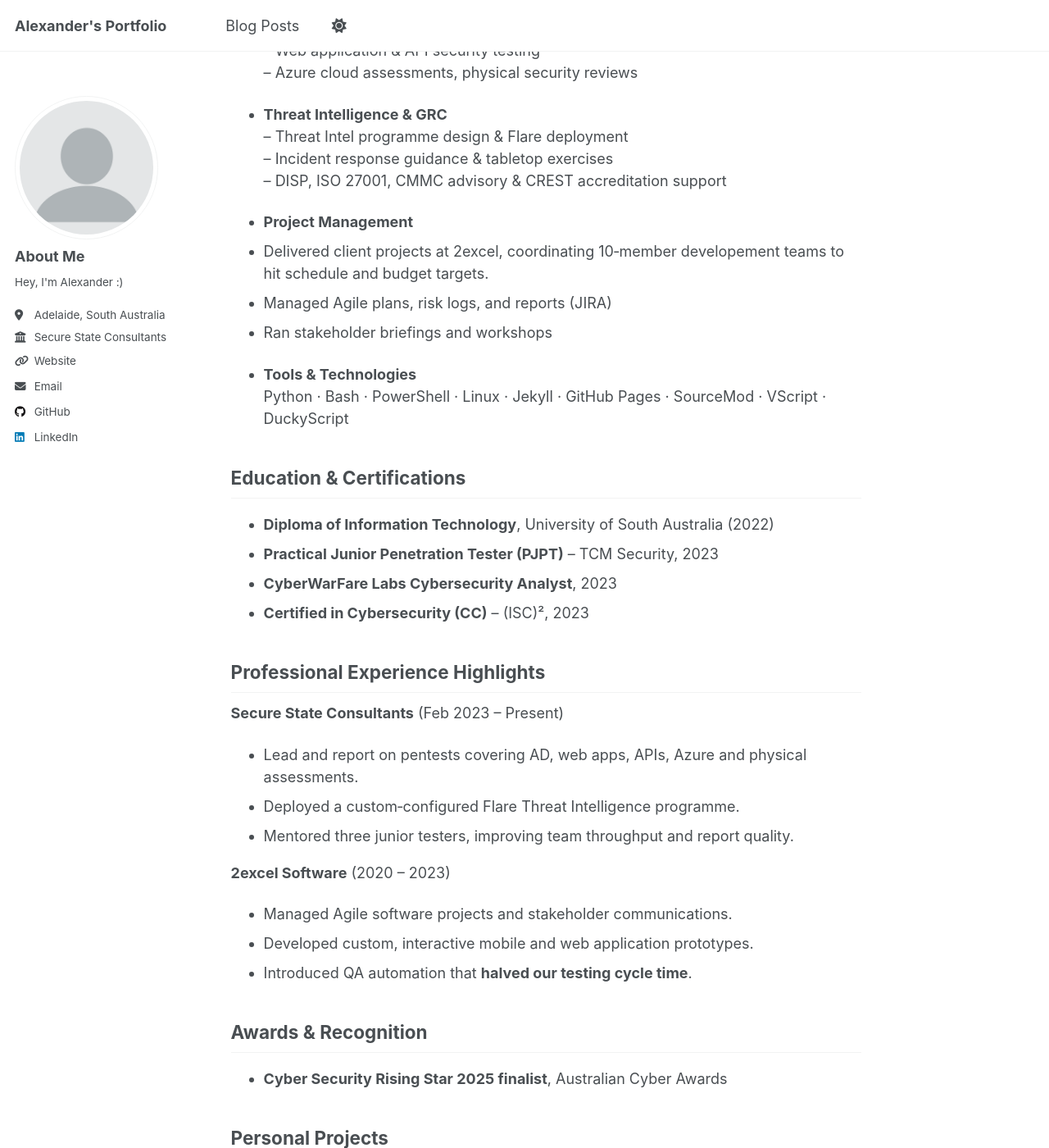
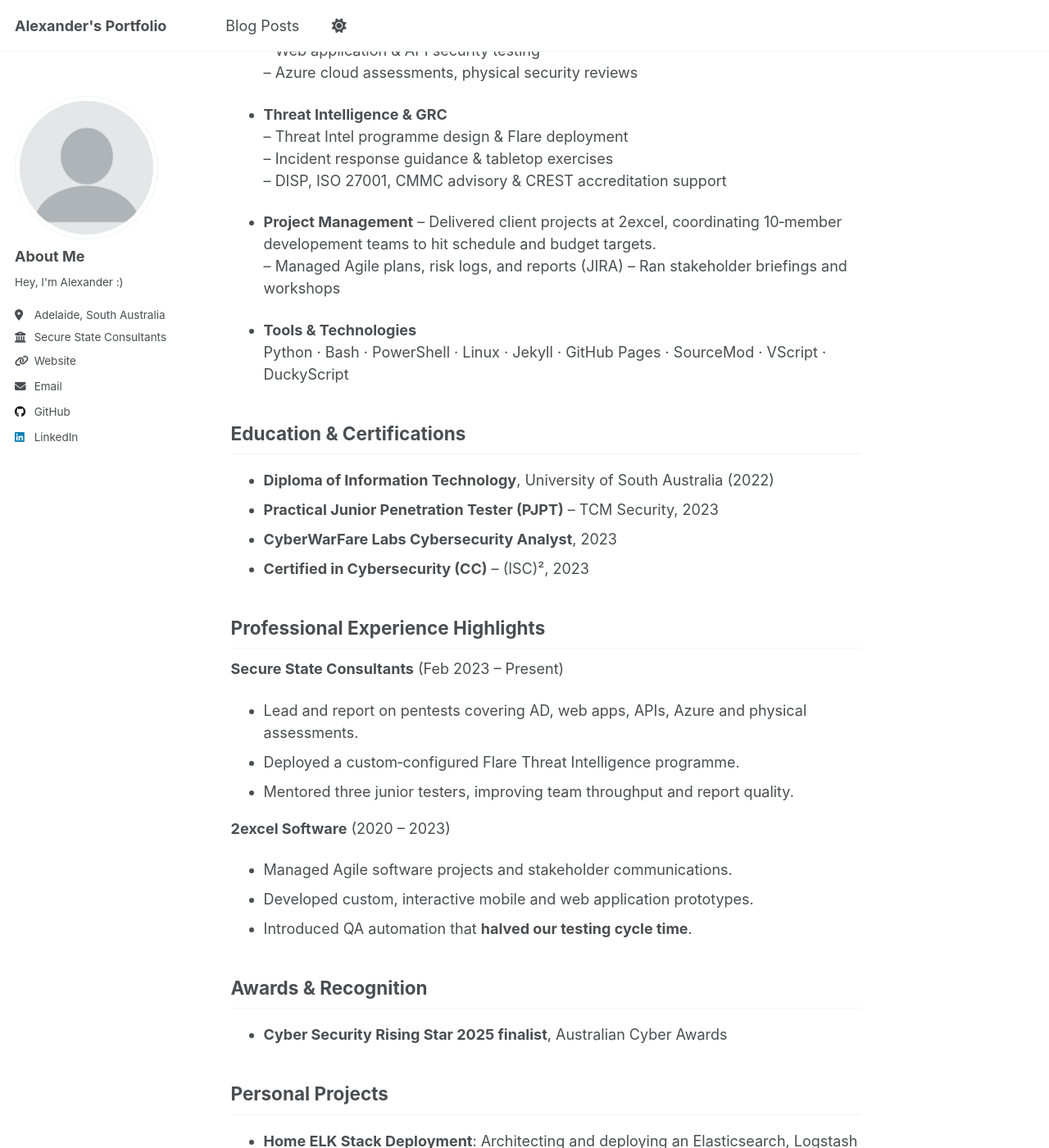
Before and after one commit to sunsetorange1/sunsetorange1.github.io, a Jekyll site: the page built from _pages/about.md, in a window 1280 px wide and 1400 px high, scrolled down 728 px. Shown: the whole window at 82% size. Built offline with Jekyll 4.4.1, drawn with Linux system fonts in a browser that asks for light colours; some of the changed text lies outside the part shown.

Commit message:
Update about.md

```diff
--- a/_pages/about.md
+++ b/_pages/about.md
@@ -30,9 +30,9 @@ I’m **Alexander Selman**, a Cybersecurity Consultant based in Adelaide, Austr
   – DISP, ISO 27001, CMMC advisory & CREST accreditation support
 
 - **Project Management**
-- Delivered client projects at 2excel, coordinating 10‑member developement teams to hit schedule and budget targets.
-- Managed Agile plans, risk logs, and reports (JIRA)
-- Ran stakeholder briefings and workshops
+  – Delivered client projects at 2excel, coordinating 10‑member developement teams to hit schedule and budget targets.
+  – Managed Agile plans, risk logs, and reports (JIRA)
+  – Ran stakeholder briefings and workshops
 
 - **Tools & Technologies**
   Python · Bash · PowerShell · Linux · Jekyll · GitHub Pages · SourceMod · VScript · DuckyScript
@@ -62,8 +62,10 @@ I’m **Alexander Selman**, a Cybersecurity Consultant based in Adelaide, Austr
 
 ## Personal Projects
 
+- **Home ELK Stack Deployment**: Architecting and deploying an Elasticsearch, Logstash & Kibana stack on Ubuntu VMs in a home lab for end‑to‑end log ingestion, parsing with Beats, and real‑time dashboarding and alerting.
+- **Private Cloud Storage**: Built a private cloud server with NextCloudPi and deployed it in my home environment.
 - **Team Fortress 2 server host**: Configure and maintain community servers with SourceMod and VScript for competitive play.
-- **Private Cloud Storage**: Built a private cloud server with NextCloudPi and deployed it in my home environment.
+
 
 <div align="center">
   <a href="/about"><strong>About Me</strong></a> •
```
